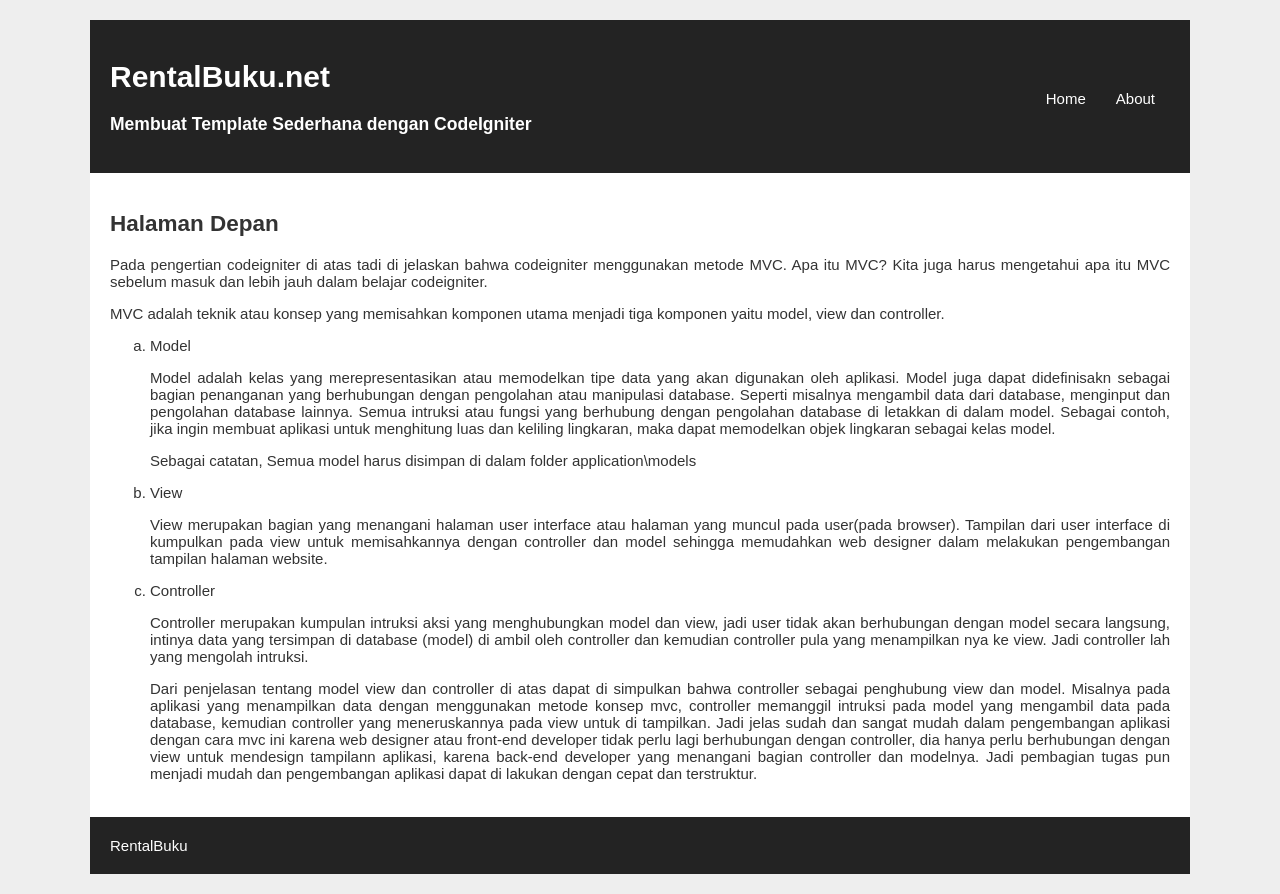
After one commit to rezageovani/Pertemuan_4, a CodeIgniter app: page /pustaka-booking/web in a window 1280 px wide. The commit adds this page. Run offline with CodeIgniter, Linux system fonts and the light colour scheme.

Commit message:
Menambahkan file tugas pertemuan 3 (template)

```diff
--- a/application/config/autoload.php
+++ b/application/config/autoload.php
@@ -89,7 +89,7 @@ $autoload['drivers'] = array();
 |
 |	$autoload['helper'] = array('url', 'file');
 */
-$autoload['helper'] = array();
+$autoload['helper'] = array('url');
 
 /*
 | -------------------------------------------------------------------
--- a/application/config/config.php
+++ b/application/config/config.php
@@ -23,7 +23,7 @@ defined('BASEPATH') OR exit('No direct script access allowed');
 | a PHP script and you can easily do that on your own.
 |
 */
-$config['base_url'] = '';
+$config['base_url'] = 'http://localhost/pustaka-booking/';
 
 /*
 |--------------------------------------------------------------------------
--- /dev/null
+++ b/application/controllers/Web.php
@@ -0,0 +1,25 @@
+<?php
+defined('BASEPATH') or exit ('no direct script access allowed');
+
+class Web extends CI_Controller{
+
+    function __construct(){
+        parent::__construct();
+    }
+
+    public function index()
+    {
+    $data['judul'] = "Halaman Depan";
+    $this->load->view('v_header',$data);
+    $this->load->view('v_index',$data);
+    $this->load->view('v_footer',$data);
+    }
+
+    public function about()
+    {
+        $data['judul'] = "Halaman Depan";
+        $this->load->view('v_header',$data);
+        $this->load->view('v_about',$data);
+        $this->load->view('v_footer',$data);
+    }
+}
--- /dev/null
+++ b/application/views/v_footer.php
@@ -0,0 +1,6 @@
+        <footer>
+            <a href="http://www.RentalBuku.com">RentalBuku</a>
+        </footer>
+    </div>
+</body>
+</html>
--- /dev/null
+++ b/application/views/v_header.php
@@ -0,0 +1,22 @@
+<html>
+<head>
+    <meta charset='utf-8'>
+    <title>Web Prog II | Merancang Template sederhana dengan codeigniter</title>
+    <link rel='stylesheet' type='text/css' href='<?php echo base_url() ?>assets/css/stylebuku.css'>
+</head>
+<body>
+    <div id='wrapper'>
+        <header>
+            <hgroup>
+                <h1>RentalBuku.net</h1>
+                <h3>Membuat Template Sederhana dengan CodeIgniter</h3>
+            </hgroup>
+            <nav>
+                <ul>
+                    <li><a href="<?php echo base_url().'web' ?>">Home</a>
+                    </li>
+                    <li><a href="<?php echo base_url().'web/about' ?>">About</a></li>
+                </ul>
+            </nav>
+            <div class='clear'></div>
+        </header>
--- /dev/null
+++ b/application/views/v_index.php
@@ -0,0 +1,50 @@
+<section>
+            <h1><?php echo $judul ?></h1>
+            <p align='justify'>Pada pengertian codeigniter di atas
+tadi di jelaskan bahwa codeigniter menggunakan metode MVC. Apa itu
+MVC? Kita juga harus mengetahui apa itu MVC sebelum masuk dan lebih
+jauh dalam belajar codeigniter.</p>
+            <p>MVC adalah teknik atau konsep yang memisahkan
+komponen utama menjadi tiga komponen yaitu model, view dan
+controller.</p>
+
+            <ol type="a">
+            <li>Model</li>
+<p align='justify'>Model adalah kelas yang merepresentasikan atau
+memodelkan tipe data yang akan digunakan oleh aplikasi. Model juga
+dapat didefinisakn sebagai bagian penanganan yang berhubungan dengan
+pengolahan atau manipulasi database. Seperti misalnya mengambil data
+dari database, menginput dan pengolahan database lainnya. Semua
+intruksi atau fungsi yang berhubung dengan pengolahan database di
+letakkan di dalam model. Sebagai contoh, jika ingin membuat aplikasi
+untuk menghitung luas dan keliling lingkaran, maka dapat memodelkan
+objek lingkaran sebagai kelas model.</p>
+<p align='justify'>Sebagai catatan, Semua model harus disimpan di
+dalam folder application\models</p>
+<li>View</li>
+<p align='justify'>View merupakan bagian yang menangani halaman user
+interface atau halaman yang muncul pada user(pada browser). Tampilan
+dari user interface di kumpulkan pada view untuk memisahkannya
+dengan controller dan model sehingga memudahkan web designer dalam
+melakukan pengembangan tampilan halaman website.</p>
+<li>Controller</li>
+<p align='justify'>Controller merupakan kumpulan intruksi aksi yang
+menghubungkan model dan view, jadi user tidak akan berhubungan
+dengan model secara langsung, intinya data yang tersimpan di
+database (model) di ambil oleh controller dan kemudian controller
+pula yang menampilkan nya ke view. Jadi controller lah yang mengolah
+intruksi.</p>
+<p align='justify'>Dari penjelasan tentang model view dan controller
+di atas dapat di simpulkan bahwa controller sebagai penghubung view
+dan model. Misalnya pada aplikasi yang menampilkan data dengan
+menggunakan metode konsep mvc, controller memanggil intruksi pada
+model yang mengambil data pada database, kemudian controller yang
+meneruskannya pada view untuk di tampilkan. Jadi jelas sudah dan
+sangat mudah dalam pengembangan aplikasi dengan cara mvc ini karena
+web designer atau front-end developer tidak perlu lagi berhubungan
+dengan controller, dia hanya perlu berhubungan dengan view untuk
+mendesign tampilann aplikasi, karena back-end developer yang
+menangani bagian controller dan modelnya. Jadi pembagian tugas pun
+menjadi mudah dan pengembangan aplikasi dapat di lakukan dengan
+cepat dan terstruktur.</p>
+        </section>
--- /dev/null
+++ b/assets/css/stylebuku.css
@@ -0,0 +1,60 @@
+body{
+    background: #eee;
+    color: #333;
+    font-family: sans-serif;
+    font-size:15px;
+   }
+#wrapper{
+    background: #fff;
+    width: 1100px;
+    margin: 20px auto;
+   }
+
+#wrapper header{
+    background: #232323;
+    padding: 20px;
+   }
+
+#wrapper header hgroup{
+    float: left;
+    color: #fff;
+   }
+
+#wrapper header nav{
+    float: right;
+    margin-top: 50px;
+}
+
+#wrapper header nav ul{
+    padding: 0;
+    margin: 0;
+   }
+
+#wrapper header nav ul li{
+    float: left;
+    list-style: none;
+   }
+
+#wrapper header nav ul li a{
+    padding: 15px;
+    color: #fff;
+    text-decoration: none;
+   }
+
+.clear{
+    clear: both;
+   }
+
+footer{
+    background: #232323;
+    padding: 20px;
+   }
+
+footer a{
+    color: #fff;
+    text-decoration: none;
+   }
+
+section{
+    padding: 20px;
+   }
```
Also changed, not shown: application/views/v_about.php (added, +23 -0 lines), application/views/welcome_message.php (line endings or trailing spaces).
